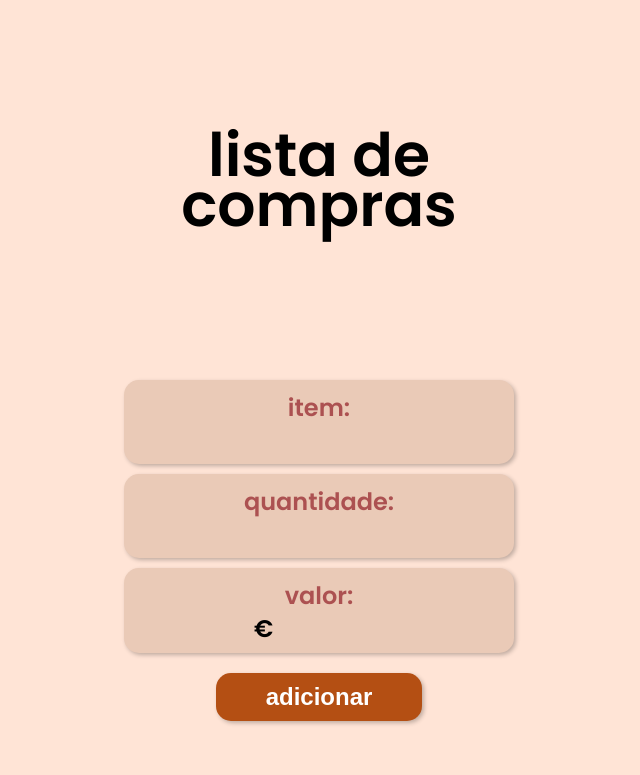
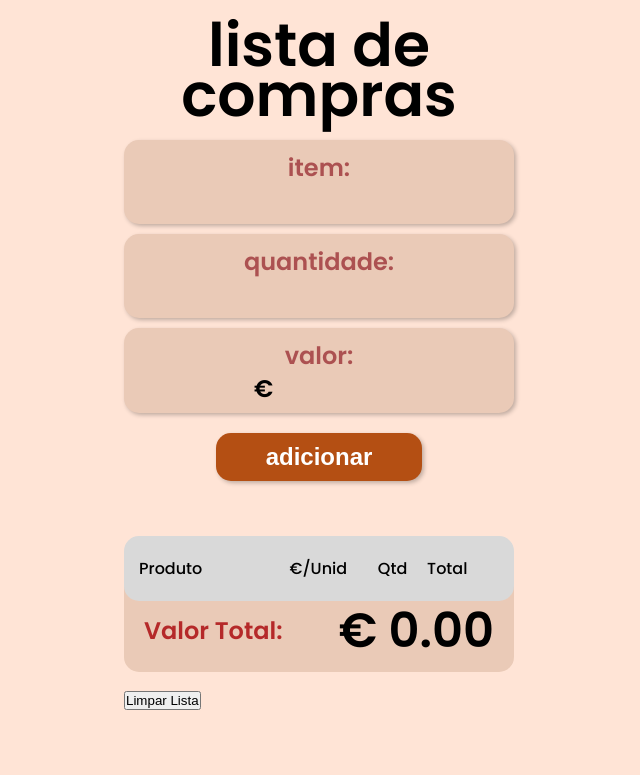
Before and after one commit to PhillipeMartinsRamos/Lista-de-Compras, a React (Vite) app in the folder listadecompras/: page / in a window 1280 px wide. Shown: the top 775 px of the page, without its empty margins (321-961 px from the left). Built offline with nearby package versions, Linux system fonts and the light colour scheme.

Commit message:
fixed desing on empty list and add required on inputs

```diff
--- a/listadecompras/src/App.css
+++ b/listadecompras/src/App.css
@@ -1,6 +1,6 @@
 .App{
     max-width: 430px;
-    padding: 130px 20px 20px 20px;
+    padding:  20px;
 }
 
 .title {
@@ -9,7 +9,7 @@
     line-height: 50px;
     font-weight: 600;
     text-transform: lowercase;
-    margin-bottom: 150px;
+    margin-bottom: 20px;
 }
 
 .list-container {
--- a/listadecompras/src/components/Input.jsx
+++ b/listadecompras/src/components/Input.jsx
@@ -5,9 +5,9 @@ const Input = ({handleSubmit, setItem, setPrice, setQty, item, price, qty}) => {
   return (
     <div>
       <form className='form' onSubmit={handleSubmit}>
-        <label className='label-item'>item:<input type="text" name="item" onChange={(e)=>setItem(e.target.value)} value={item} /></label>
-        <label className='label-quantity'>quantidade:<input type="text" name="quantity" onChange={(e)=>setQty(e.target.value)} value={qty} /></label>
-        <label className='label-value'>valor:<input type="text" name="price" onChange={(e)=>setPrice(e.target.value)} value={price} /></label>
+        <label className='label-item'>item:<input type="text" name="item" onChange={(e)=>setItem(e.target.value)} value={item} required/></label>
+        <label className='label-quantity'>quantidade:<input type="text" name="quantity" onChange={(e)=>setQty(e.target.value)} value={qty} required/></label>
+        <label className='label-value'>valor:<input type="text" name="price" onChange={(e)=>setPrice(e.target.value)} value={price} required/></label>
         <input className='button' type="submit" value="adicionar" />
       </form>
     </div>
--- a/listadecompras/src/components/ProductList.css
+++ b/listadecompras/src/components/ProductList.css
@@ -1,47 +1,47 @@
-.list-row{
+.list-row {
   list-style: none;
-    background-color: #F1DACC;
+  background-color: #f1dacc;
   padding: 20px 5px 20px 15px;
   border-radius: 15px;
   box-shadow: 2px 2px 4px rgba(0, 0, 0, 0.25);
 }
 
-.name{
+.name {
   width: 30%;
   text-align: left;
 }
-.price{
+.price {
   width: 25%;
   text-align: right;
 }
-.qty{
+.qty {
   width: 15%;
   text-align: right;
 }
-.total{
+.total {
   width: 15%;
   text-align: right;
 }
-.empty{
+.empty {
   width: 10%;
 }
 
-.delete{
+.delete {
   width: 10%;
 }
 
-.delete button{
+.delete button {
   width: 30px;
   height: 30px;
   border-radius: 50%;
   border: none;
-    background-color: #B44F13;
+  background-color: #b44f13;
   color: white;
-    font-weight:bolder;
+  font-weight: bolder;
   font-size: 22px;
   padding-bottom: 2px;
 }
-.delete button:active{
+.delete button:active {
   transform: scale(95%);
 }
 
@@ -56,18 +56,20 @@
   flex-direction: row;
   justify-content: space-between;
   font-weight: 500;
-  background-color: #D9D9D9;
+  background-color: #d9d9d9;
   padding: 20px 5px 20px 15px;
-  border-radius: 15px 15px 0 0;
+  border-radius: 15px;
   transform: translateY(15px);
   z-index: 1;
+  position: relative;
 }
 
-.table-content{
+.table-content {
   display: flex;
   flex-direction: column;
   gap: 10px;
   z-index: 2;
+  position: relative;
 }
 
 .table-content ul {
@@ -77,25 +79,29 @@
 }
 
 .table-result {
+  z-index: 0;
   display: flex;
   flex-direction: row;
   justify-content: space-between;
   align-items: center;
-  background-color: #EACAB7;
-  border-radius: 0 0 15px 15px;
-  padding:24px 20px 5px 20px;
+  background-color: #eacab7;
+  border-radius: 15px;
+  padding: 24px 20px 5px 20px;
   transform: translateY(-15px);
 }
 
-.table-result h2{
-    color: #B52929;
+.table-result h2 {
+  color: #b52929;
   font-weight: 600;
   font-size: 24px;
   z-index: 0;
-
 }
 
-.table-result p{
+.table-result p {
   font-weight: 600;
   font-size: 48px;
 }
+
+.emptyList {
+  transform: translateY();
+}
--- a/listadecompras/src/components/ProductList.jsx
+++ b/listadecompras/src/components/ProductList.jsx
@@ -5,8 +5,8 @@ const ProductList = ({ productList, handleDelete }) => {
 
   return (
 
-    <div className="table">
-      <div className="table-title">
+    <div className="t2able">
+      <div className="table-title listStatus">
         <ul>
             <li className='
             name'>Produto</li>
```
Lines whose indentation alone changed are shown as unchanged.
